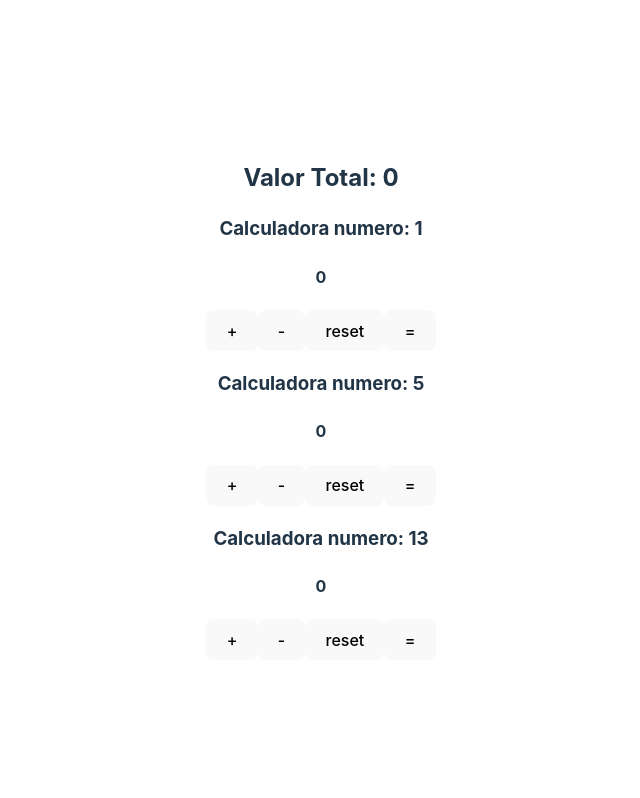
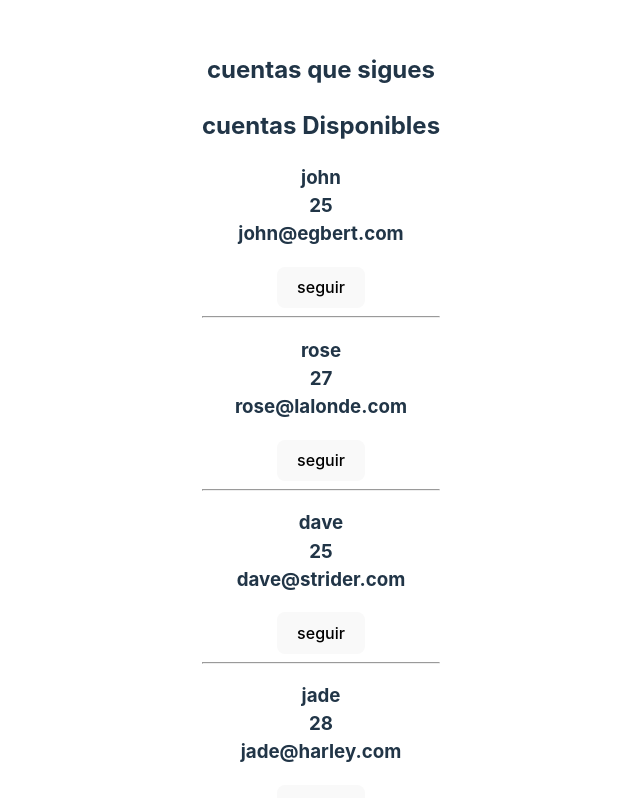
Before and after one commit to KannemannA/React-homeworks, a React (Vite) app: page / in a window 1280 px wide. Shown: the top 798 px of the page, without its empty margins (319-959 px from the left). Built offline with nearby package versions, Linux system fonts and the light colour scheme.

Commit message:
clase 8 sin terminar

```diff
--- a/src/main.jsx
+++ b/src/main.jsx
@@ -1,6 +1,6 @@
 import React from 'react'
 import ReactDOM from 'react-dom/client'
-import App from './practicas/C7/App.jsx'
+import App from './practicas/C8/App.jsx'
 import './index.css'
 
 ReactDOM.createRoot(document.getElementById('root')).render(
--- a/src/practicas/C4/App.jsx
+++ b/src/practicas/C4/App.jsx
@@ -1,13 +1,13 @@
 import "../../App.css";
-import Cards from "./componentes/Cards"
+import Card from "./componentes/Card"
 
 function App() {
   return (
-    <Cards title="titulo de la card" footer="footer de la card">
+    <Card title="titulo de la card" footer="footer de la card">
       <p>
         Lorem ipsum dolor sit amet consectetur adipisicing elit. Sed aut fugiat, voluptatem est in ducimus repellat dolorem consequatur optio tempore. Accusantium praesentium facilis vitae maxime inventore asperiores voluptates perferendis accusamus.
       </p>
-    </Cards>
+    </Card>
   );
 }
 
--- a/src/practicas/C4/componentes/Cards.jsx
+++ b/src/practicas/C4/componentes/Card.jsx
@@ -1,6 +1,6 @@
 import React from 'react'
 
-const Cards = (props) => {
+const Card = (props) => {
   return (
     <>
         <header>{props.title}</header>
@@ -10,4 +10,4 @@ const Cards = (props) => {
   )
 }
 
-export default Cards
+export default Card
--- a/src/practicas/C8/App.jsx
+++ b/src/practicas/C8/App.jsx
@@ -1,7 +1,51 @@
+import { useState } from "react";
 import "../../App.css";
+import Cuenta from "./componentes/Cuenta";
 
 function App() {
-  return <div className="App"></div>;
+  const usuarios = [
+    { id: "1", nombre: "john", edad: 25, email: "john@egbert.com"},
+    { id: "2", nombre: "rose", edad: 27, email: "rose@lalonde.com"},
+    { id: "3", nombre: "dave", edad: 25, email: "dave@strider.com"},
+    { id: "4", nombre: "jade", edad: 28, email: "jade@harley.com"},
+    { id: "5", nombre: "karkat", edad: 29, email: "karkat@vantas.com"},
+    { id: "6", nombre: "tavros", edad: 31, email: "tavros@nitram.com"},
+    { id: "7", nombre: "sollux", edad: 35, email: "sollux@captor.com"},
+    { id: "8", nombre: "nepeta", edad: 32, email: "nepeta@leijon.com"},
+    { id: "9", nombre: "kanaya", edad: 45, email: "kanaya@maryam.com"},
+    { id: "10", nombre: "terezi", edad: 52, email: "terezi@pyrope.com"},
+    { id: "11", nombre: "tavros", edad: 21, email: "vriska@serket.com"},
+    { id: "12", nombre: "equius", edad: 18, email: "equius@zahhak.com"},
+    { id: "13", nombre: "gamzee", edad: 18, email: "gamzee@makara.com"},
+    { id: "14", nombre: "eridan", edad: 32, email: "eridan@ampora.com"},
+    { id: "15", nombre: "feferi", edad: 34, email: "feferi@peixes.com"},
+    { id: "16", nombre: "aradia", edad: 33, email: "aradia@medigo.com"},
+  ]
+  const [cuentaSiguiendo, setCuentaSiguiendo]= useState([])
+  const [verificar,setVerificar]= useState(false)
+  const agregarCuenta=(datos)=>{
+      setCuentaSiguiendo([...cuentaSiguiendo, datos])
+      setVerificar(cuentaSiguiendo.find(cuenta=>cuenta.id ===datos.id)!==undefined)
+  }
+  const eliminarCuenta=()=>{
+
+  }
+  return (
+    <>
+      <h2>cuentas que sigues</h2>
+      {cuentaSiguiendo.map((usuarios)=>{
+        return (
+          <Cuenta key={usuarios.id} data={usuarios} validador={verificar}/>
+        )}
+      )}
+      <h2>cuentas Disponibles</h2>
+      {usuarios.map((usuarios)=>{
+        return (
+          <Cuenta key={usuarios.id} data={usuarios} agregar={agregarCuenta}/>
+        )}
+      )}
+    </>
+  )
 }
 
 export default App;
--- /dev/null
+++ b/src/practicas/C8/componentes/Cuenta.jsx
@@ -0,0 +1,20 @@
+import React from 'react'
+
+function Cuenta(props) {
+    const {nombre, edad, email}=props.data
+    const agregarCuenta=()=>{ props.agregar(props.data)}
+  return (
+  <div>
+    <h3>
+        {nombre} <br />
+        {edad} <br />
+        {email} <br />
+    </h3>
+    <button onClick={agregarCuenta}>seguir</button>
+    {props.validador?<button onClick={eliminarCuenta}>eliminar</button>:undefined}
+    <hr />
+  </div>
+  )
+}
+
+export default Cuenta
```
